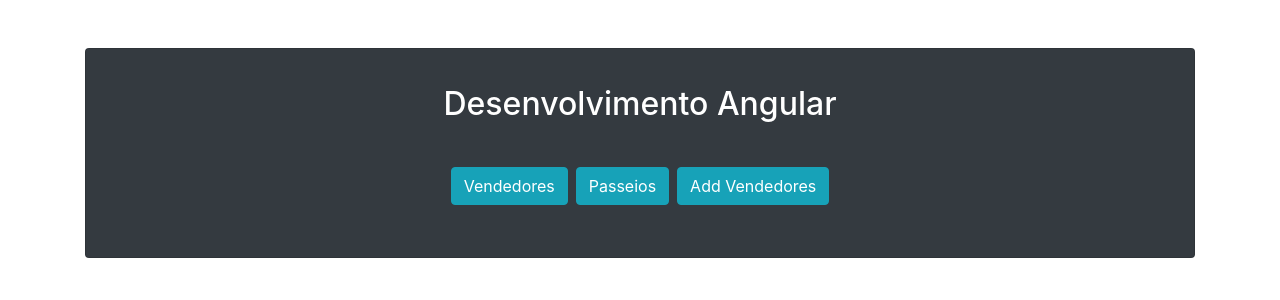
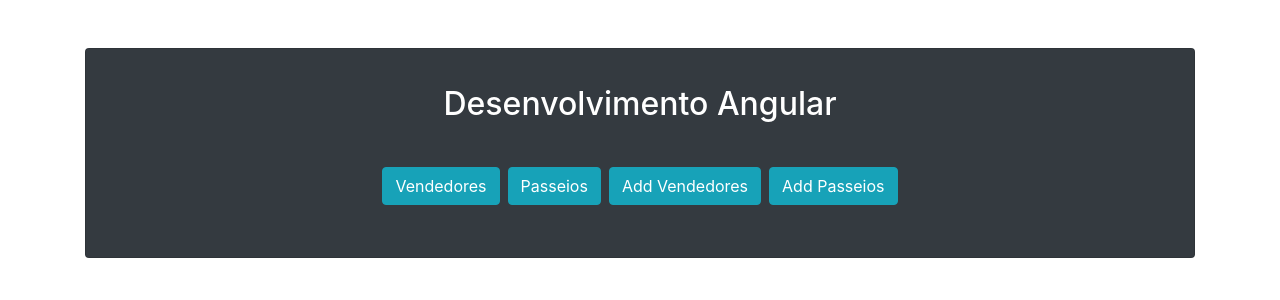
Before and after one commit to jefsantos/angularclient, an Angular app: page / in a window 1280 px wide. Shown: the top 300 px of the page. Built offline with nearby package versions, Linux system fonts and the light colour scheme.

Commit message:
cadastrando vendedor 222

```diff
--- a/src/app/app-routing.module.ts
+++ b/src/app/app-routing.module.ts
@@ -2,12 +2,13 @@
 import { NgModule } from '@angular/core';
 import { Routes, RouterModule } from '@angular/router';
 import { PessoamodelFormComponent } from './pessoamodel-form/pessoamodel-form.component';
-import { PasseiomodelService } from './service/service-passeio/passeiomodel-service.service';
 import { PasseioListComponent } from './passeio-list/passeio-list.component';
+import { PasseiomodelFormComponent } from './passeiomodel-form/passeiomodel-form.component';
 
 const routes: Routes = [
   { path: 'pessoas', component: UserListComponent },
   { path: 'passeios', component: PasseioListComponent },
+  { path: 'addpass', component: PasseiomodelFormComponent},
   { path: 'adduser', component: PessoamodelFormComponent }
 ];
 
--- a/src/app/app.component.html
+++ b/src/app/app.component.html
@@ -7,7 +7,8 @@
           <ul class="text-center list-inline py-3">
             <li class="list-inline-item"><a routerLink="/pessoas" class="btn btn-info">Vendedores</a></li>
             <li class="list-inline-item"><a routerLink="/passeios" class="btn btn-info">Passeios</a></li>
-            <li class="list-inline-item"><a routerLink="/adduser" class="btn btn-info">Add Vendedores </a></li>
+            <li class="list-inline-item"><a routerLink="/addpass" class="btn btn-info">Add Vendedores </a></li>
+            <li class="list-inline-item"><a routerLink="/adduser" class="btn btn-info">Add Passeios </a></li>
           </ul>
         </div>
       </div>
```
